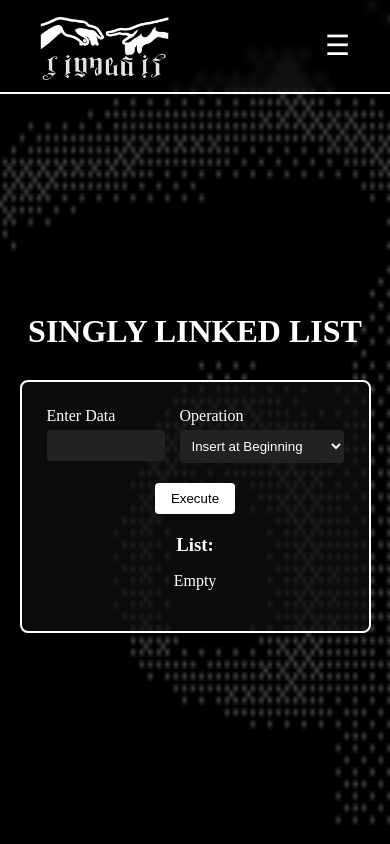
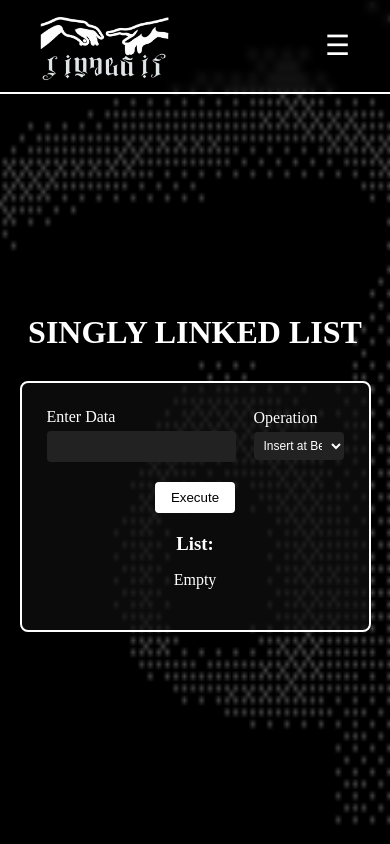
Before and after one commit to ToffertheCreator/portefeuille-de-toffer, a Python web app: template templates/linkedlist.html in a window 390 px wide. Run offline with Jinja, Linux system fonts and the light colour scheme; the template is opened without the code that fills it, so the values that code supplies are empty.

Commit message:
fixed for mobile view

```diff
--- a/static/main.css
+++ b/static/main.css
@@ -641,11 +641,23 @@ html, body {
     .io-box {
         width: 90%;
         max-width: 500px;
+        box-sizing: border-box;
     }
 
     .io-box input[type="text"],
     .io-box input[type="number"] {
+        word-break: break-word;
+        overflow-wrap: break-word;
         width: 96%;
+    }
+
+    .operation-field {
+        max-width: 90px;
+    }
+
+    .operation-field select {
+        font-size: 12px;
+        padding: 6px;
     }
 
     /* Contact Page Mobile */
--- a/templates/linkedlist.html
+++ b/templates/linkedlist.html
@@ -40,7 +40,7 @@
                 <p id="listDisplay">
                     {% if list_items %}
                         {% for item in list_items %}
-                            {{ item }}{% if not loop.last %} -> {% endif %}
+                            {{ item }}{% if not loop.last %} → {% endif %}
                         {% endfor %}
                     {% else %}
                         Empty
```
